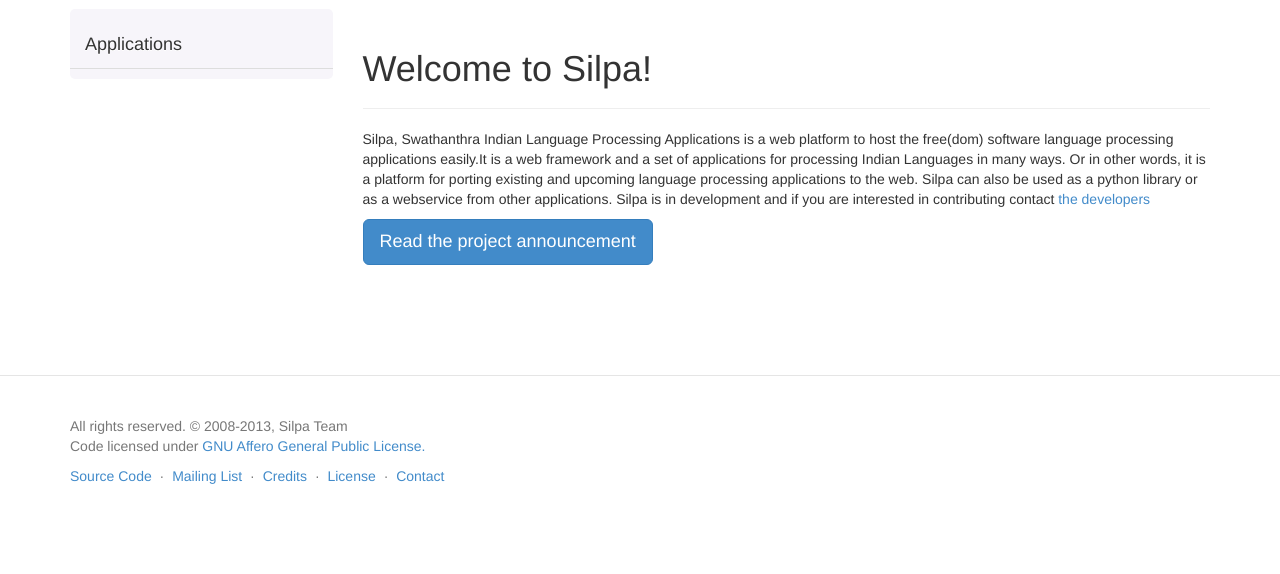
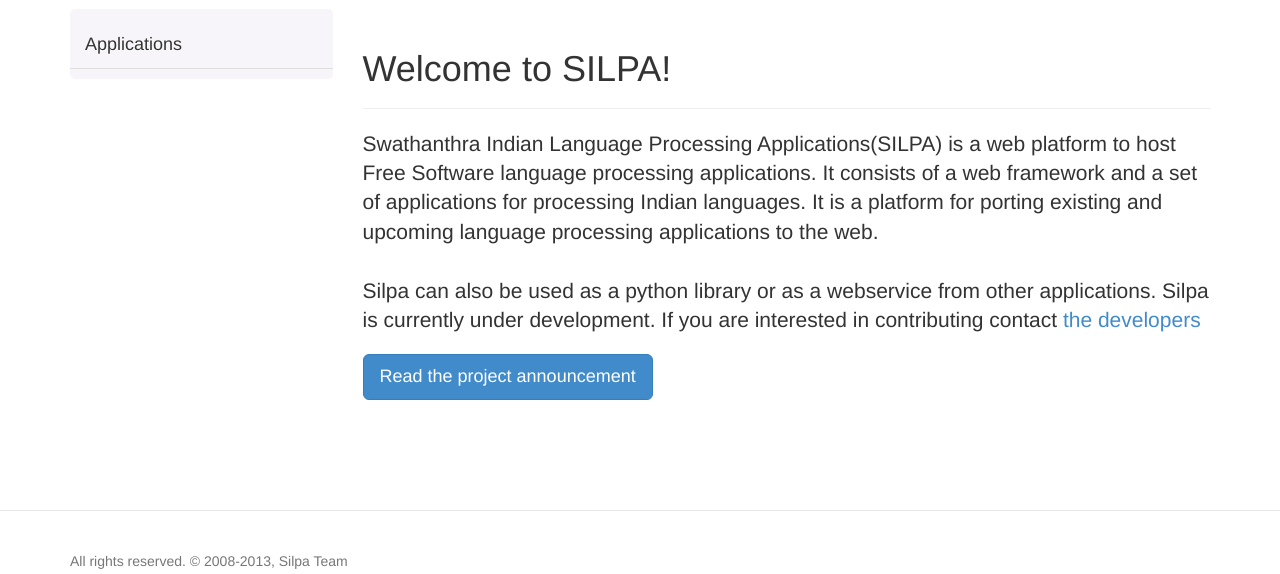
Before and after one commit to libindic/Silpa-Flask, a Python web app: template templates/index.html in a window 1280 px wide. Shown: the part 51-625 px from the top of the page. Run offline with Jinja, Linux system fonts and the light colour scheme; the template is opened without the code that fills it, so the values that code supplies are empty; some libraries are stand-ins or nearby versions.

Commit message:
Fixed #5 and a minor change in styling

```diff
--- a/templates/index.html
+++ b/templates/index.html
@@ -2,10 +2,12 @@
 
 {% block content %}
 <div class="page-header">
-  <h1>Welcome to Silpa!</h1>
+  <h1>Welcome to SILPA!</h1>
 </div>
 <div>
-  <p>Silpa, Swathanthra Indian Language Processing Applications is a  web platform to host the free(dom) software language processing applications easily.It is a web framework and a set of applications for processing Indian Languages in many ways. Or in other words, it is a platform for porting existing and upcoming language processing applications to the web. Silpa can also be used as a python library or as a webservice from other applications. Silpa is in development and if you are interested in contributing contact  <a href="{{url_for('contact')}}">the developers</a></p>
+  <p class="lead">Swathanthra Indian Language Processing Applications(SILPA) is a web platform to host Free Software language processing applications. It consists of a web framework and a set of applications for processing Indian languages. It is a platform for porting existing and upcoming language processing applications to the web.
+  <br><br>
+  Silpa can also be used as a python library or as a webservice from other applications. Silpa is currently under development. If you are interested in contributing contact  <a href="{{url_for('contact')}}">the developers</a></p>
   <p>
     <a class="btn btn-primary btn-lg" href="http://thottingal.in/blog/2009/06/16/announcing-project-silpa/">Read the project announcement</a>
   </p>
```
